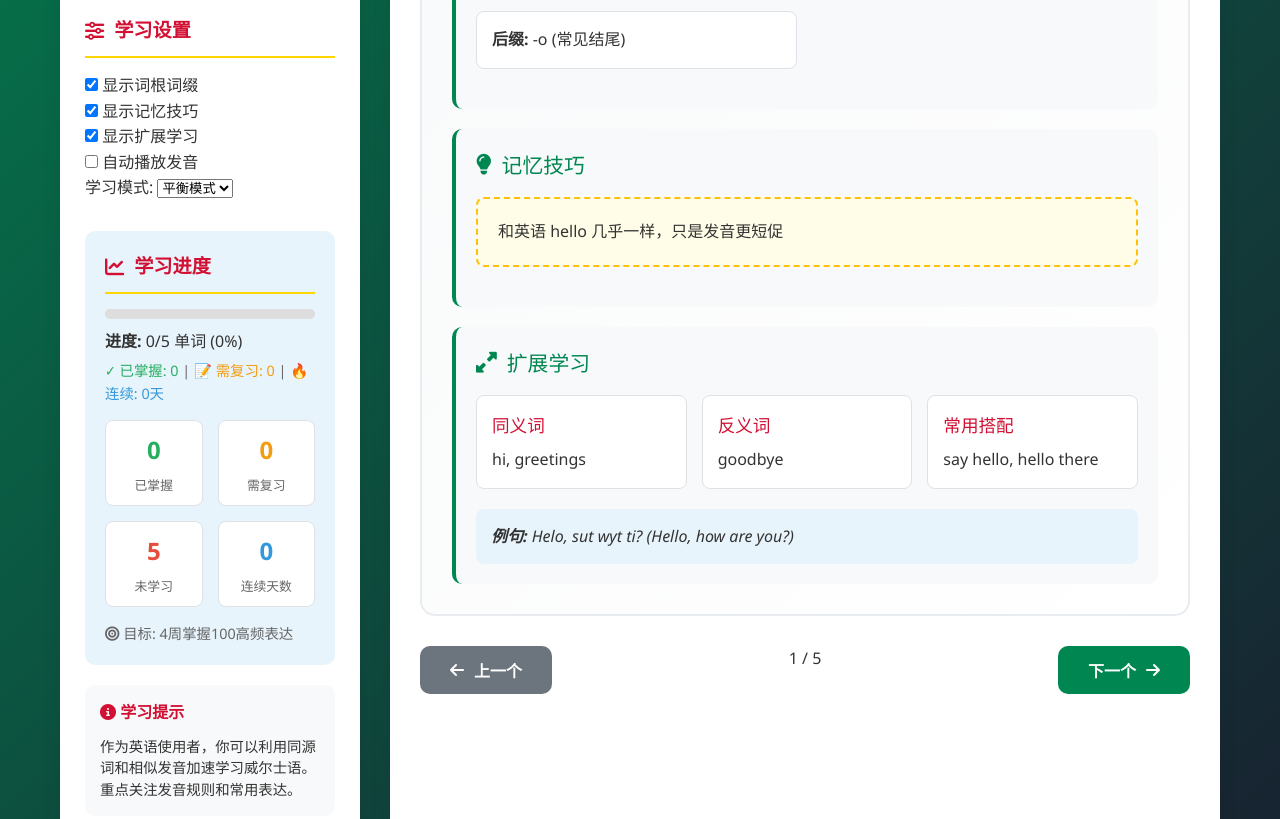
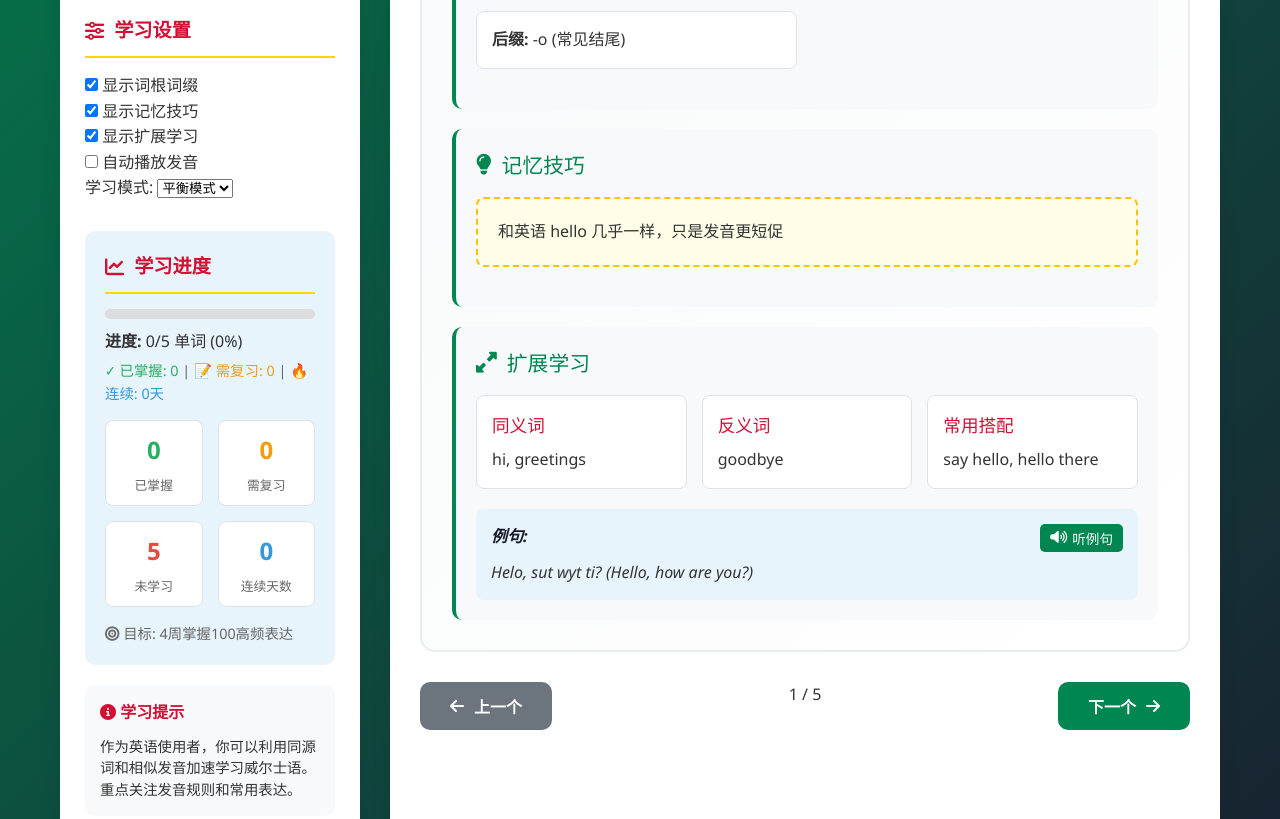
Before and after one commit to gosleep2018/welsh-learning, a plain HTML site: page index.html in a window 1280 px wide. Shown: the part 750-1569 px from the top of the page. Drawn offline with Linux system fonts and the light colour scheme; no server answers.

Commit message:
Add pronunciation for example sentences with audio buttons

```diff
--- a/css/style.css
+++ b/css/style.css
@@ -526,6 +526,46 @@ body {
   transform: none !important;
 }
 
+/* 例句发音按钮 */
+.btn-sentence-audio {
+  padding: 4px 10px;
+  background: var(--welsh-green);
+  color: white;
+  border: none;
+  border-radius: 5px;
+  cursor: pointer;
+  font-size: 0.85rem;
+  display: flex;
+  align-items: center;
+  gap: 5px;
+  transition: all 0.3s;
+}
+
+.btn-sentence-audio:hover {
+  background: var(--welsh-red);
+  transform: translateY(-2px);
+}
+
+.btn-sentence-audio:disabled {
+  opacity: 0.6;
+  cursor: not-allowed;
+  transform: none !important;
+}
+
+/* 例句容器优化 */
+.example-sentence {
+  background: #e8f4fc;
+  padding: 15px;
+  border-radius: 8px;
+  font-style: italic;
+  margin-top: 15px;
+  border-left: 4px solid var(--welsh-blue);
+}
+
+.example-sentence strong {
+  color: var(--welsh-dark);
+}
+
 .word-list-summary {
   background: #f8f9fa;
   padding: 20px;
--- a/js/app.js
+++ b/js/app.js
@@ -224,7 +224,8 @@ class WelshLearningApp {
             synonyms: ["hi", "greetings"],
             antonyms: ["goodbye"],
             collocations: ["say hello", "hello there"],
-            sentence: "Helo, sut wyt ti? (Hello, how are you?)"
+            sentence: "Helo, sut wyt ti? (Hello, how are you?)",
+            sentenceTts: "Helo, sut wyt ti?"  // 例句的TTS文本
           },
           ttsText: "helo",
           category: "greetings"
@@ -241,7 +242,8 @@ class WelshLearningApp {
             synonyms: ["thanks", "gratitude"],
             antonyms: ["ingratitude"],
             collocations: ["diolch yn fawr (非常感谢)"],
-            sentence: "Diolch am eich help. (谢谢你的帮助。)"
+            sentence: "Diolch am eich help. (谢谢你的帮助。)",
+            sentenceTts: "Diolch am eich help."
           },
           ttsText: "diolch",
           category: "courtesy"
@@ -258,7 +260,8 @@ class WelshLearningApp {
             synonyms: ["liquid", "aqua"],
             antonyms: ["fire"],
             collocations: ["tap water", "mineral water"],
-            sentence: "Mae'r dŵr yn oer. (水是冷的。)"
+            sentence: "Mae'r dŵr yn oer. (水是冷的。)",
+            sentenceTts: "Mae'r dŵr yn oer."
           },
           ttsText: "dŵr",
           category: "basics"
@@ -275,7 +278,8 @@ class WelshLearningApp {
             synonyms: ["fine", "excellent"],
             antonyms: ["bad"],
             collocations: ["very good", "good morning"],
-            sentence: "Mae'n dda iawn. (非常好。)"
+            sentence: "Mae'n dda iawn. (非常好。)",
+            sentenceTts: "Mae'n dda iawn."
           },
           ttsText: "da",
           category: "basics"
@@ -292,7 +296,8 @@ class WelshLearningApp {
             synonyms: ["home", "dwelling"],
             antonyms: ["outside"],
             collocations: ["big house", "house number"],
-            sentence: "Mae'r tŷ yn fawr. (房子很大。)"
+            sentence: "Mae'r tŷ yn fawr. (房子很大。)",
+            sentenceTts: "Mae'r tŷ yn fawr."
           },
           ttsText: "tŷ",
           category: "basics"
@@ -651,9 +656,30 @@ class WelshLearningApp {
       html += `</div>`;
 
       if (word.extensions.sentence) {
+        const hasSentenceTts = word.extensions.sentenceTts && word.extensions.sentenceTts.trim() !== '';
+
         html += `
           <div class="example-sentence">
-            <strong>例句:</strong> ${word.extensions.sentence}
+            <div style="display: flex; justify-content: space-between; align-items: flex-start; margin-bottom: 8px;">
+              <strong>例句:</strong>
+              ${hasSentenceTts ? `
+                <button class="btn-sentence-audio" data-word-id="${word.id}" style="
+                  padding: 4px 10px;
+                  background: var(--welsh-green);
+                  color: white;
+                  border: none;
+                  border-radius: 5px;
+                  cursor: pointer;
+                  font-size: 0.85rem;
+                  display: flex;
+                  align-items: center;
+                  gap: 5px;
+                ">
+                  <i class="fas fa-volume-up"></i> 听例句
+                </button>
+              ` : ''}
+            </div>
+            <div>${word.extensions.sentence}</div>
           </div>
         `;
       }
@@ -679,6 +705,15 @@ class WelshLearningApp {
       const word = this.data.dailyWords[this.config.currentWordIndex];
       this.markWordAsMastered(word.id);
     });
+
+    // 绑定例句发音按钮
+    const sentenceAudioBtn = document.querySelector('.btn-sentence-audio');
+    if (sentenceAudioBtn) {
+      sentenceAudioBtn.addEventListener('click', () => {
+        const word = this.data.dailyWords[this.config.currentWordIndex];
+        this.playSentenceAudio(word);
+      });
+    }
 
     // 显示当前单词状态
     const wordStatus = this.getWordStatus(word.id);
@@ -1235,6 +1270,49 @@ class WelshLearningApp {
     });
   }
 
+  // 播放例句音频
+  playSentenceAudio(word) {
+    if (!word || !word.extensions || !word.extensions.sentenceTts) {
+      console.warn('❌ 例句没有TTS文本:', word);
+      this.showToast('此例句暂无发音', 'warning');
+      return;
+    }
+
+    const ttsUrl = `${this.config.api.tts}?text=${encodeURIComponent(word.extensions.sentenceTts)}&voice=${this.config.tts.voice}`;
+    const audio = new Audio(ttsUrl);
+
+    // 视觉反馈
+    const btn = document.querySelector('.btn-sentence-audio');
+    if (btn) {
+      const originalHTML = btn.innerHTML;
+      btn.innerHTML = '<i class="fas fa-spinner fa-spin"></i> 播放中';
+      btn.disabled = true;
+
+      audio.play().then(() => {
+        audio.onended = () => {
+          btn.innerHTML = originalHTML;
+          btn.disabled = false;
+        };
+      }).catch(err => {
+        console.error('❌ 例句音频播放失败:', err);
+        btn.innerHTML = '<i class="fas fa-exclamation-triangle"></i> 失败';
+        btn.disabled = false;
+
+        setTimeout(() => {
+          btn.innerHTML = originalHTML;
+          btn.disabled = false;
+        }, 2000);
+
+        this.showToast('例句发音播放失败', 'error');
+      });
+    } else {
+      audio.play().catch(err => {
+        console.error('❌ 例句音频播放失败:', err);
+        this.showToast('例句发音播放失败', 'error');
+      });
+    }
+  }
+
   showComingSoon(moduleName) {
     const container = document.getElementById('moduleContent');
     const moduleNames = {
```
